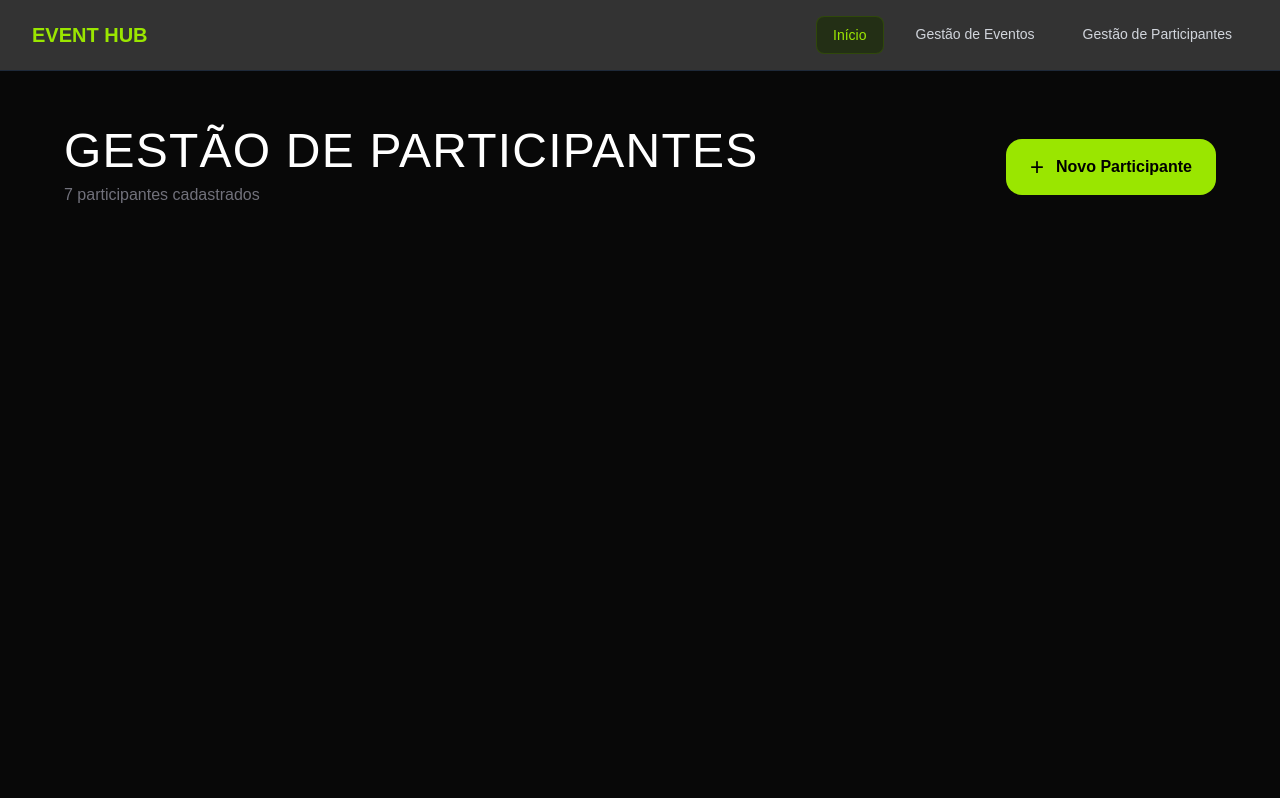
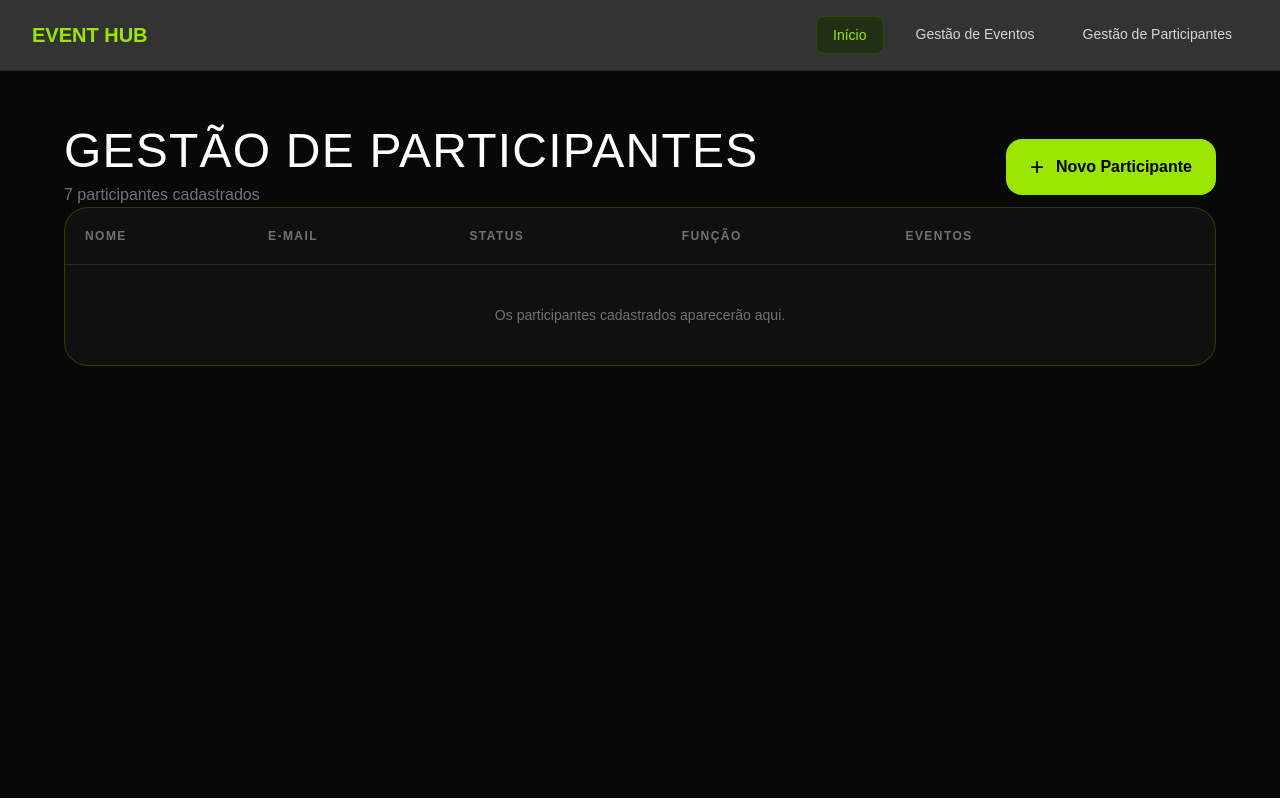
Before and after one commit to gsouza2313/e-ventsplatform, a Next.js app in the folder e-ventsplatform/: page /participantes in a window 1280 px wide. Built offline with nearby package versions, Linux system fonts and the light colour scheme.

Commit message:
feat: adiciona estrutura da tabela de participantes

```diff
--- a/e-ventsplatform/app/participantes/page.tsx
+++ b/e-ventsplatform/app/participantes/page.tsx
@@ -21,6 +21,34 @@ export default function ParticipantesPage() {
             Novo Participante
           </button>
         </div>
+
+         <div className="overflow-x-auto rounded-3xl border border-lime-400/20 bg-[#101010]">
+          <table className="min-w-[1080px] w-full border-collapse text-left">
+            <thead className="border-b border-lime-400/15">
+              <tr className="text-xs font-semibold uppercase tracking-[0.12em] text-zinc-500">
+                <th className="px-5 py-5">Nome</th>
+                <th className="px-5 py-5">E-mail</th>
+                <th className="px-5 py-5">Status</th>
+                <th className="px-5 py-5">Função</th>
+                <th className="px-5 py-5">Eventos</th>
+                <th className="px-5 py-5">
+                  <span className="sr-only">Ações</span>
+                </th>
+              </tr>
+            </thead>
+
+            <tbody>
+              <tr>
+                <td
+                  colSpan={6}
+                  className="px-5 py-10 text-center text-sm text-zinc-500"
+                >
+                  Os participantes cadastrados aparecerão aqui.
+                </td>
+              </tr>
+            </tbody>
+          </table>
+        </div>
       </section>
     </main>
   );
```
